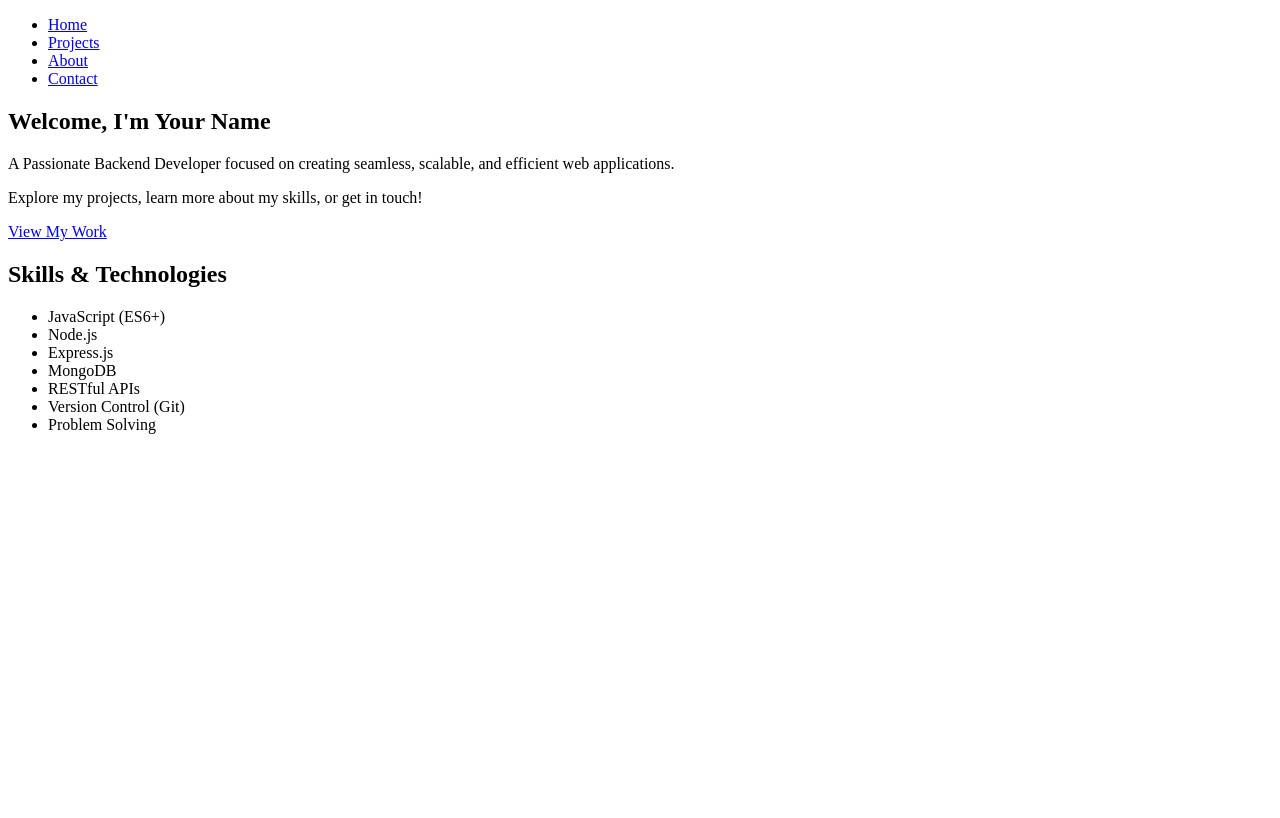
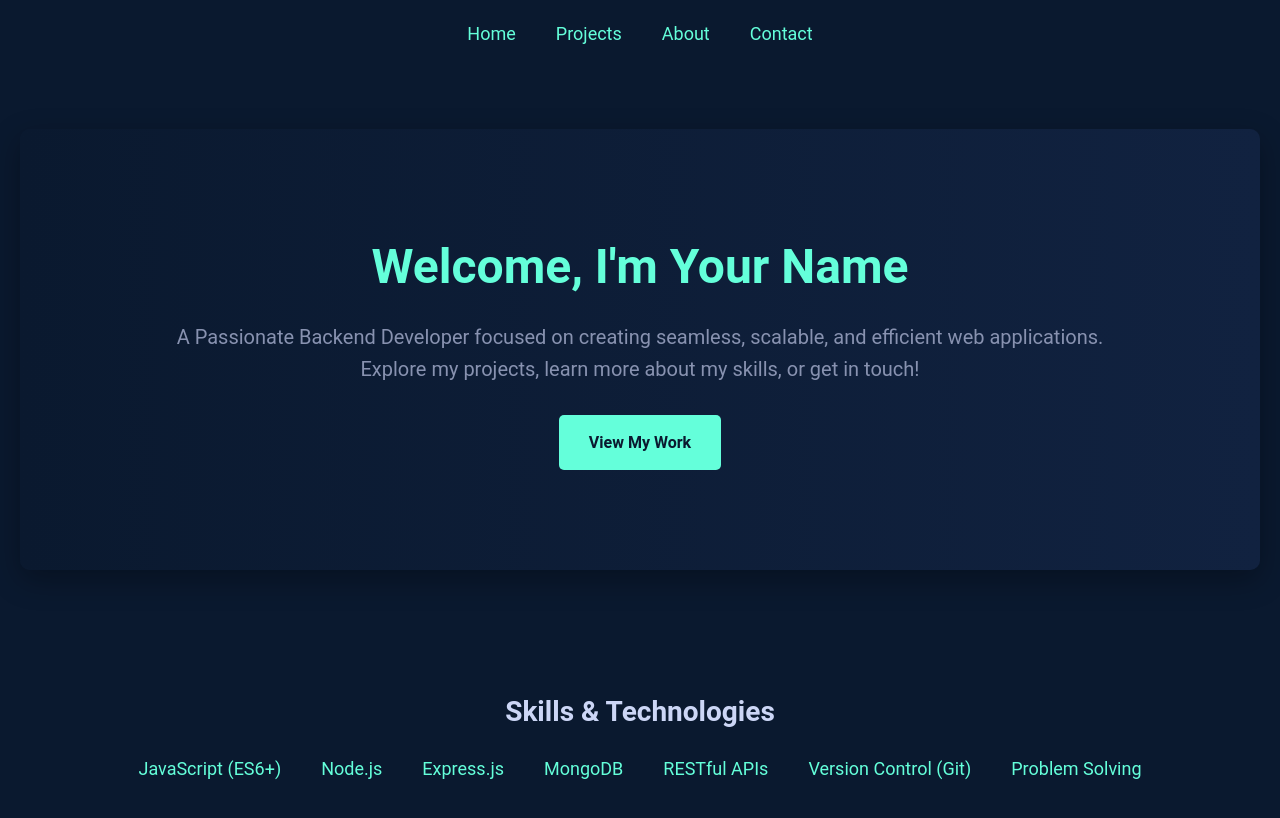
Before and after one commit to SamRex398/backend-Portfolio, a website: page public/index.html in a window 1280 px wide. Drawn offline with Linux system fonts and the light colour scheme; the site is published under a folder, as on GitHub Pages, so addresses that start at the root find nothing.

Commit message:
css updated

```diff
--- a/public/index.html
+++ b/public/index.html
@@ -3,7 +3,7 @@
 <head>
   <meta charset="UTF-8">
   <meta name="viewport" content="width=device-width, initial-scale=1.0">
-  <link rel="stylesheet" href="/css/styles.css">
+  <link rel="stylesheet" href="css/styles.css">
   <title>Home | Your Name</title>
 </head>
 <body>
@@ -23,7 +23,7 @@
       <p>A Passionate Backend Developer focused on creating seamless, scalable, and efficient web applications.</p>
       <p>Explore my projects, learn more about my skills, or get in touch!</p>
       <div class="cta">
-        <a href="./views/project.html">View My Work</a>
+        <a href="project.html">View My Work</a>
       </div>
     </section>
 
```
Also changed, not shown: public/about.html (+1 -1 lines), public/contact.html (+1 -1 lines), public/project.html (+1 -1 lines).
